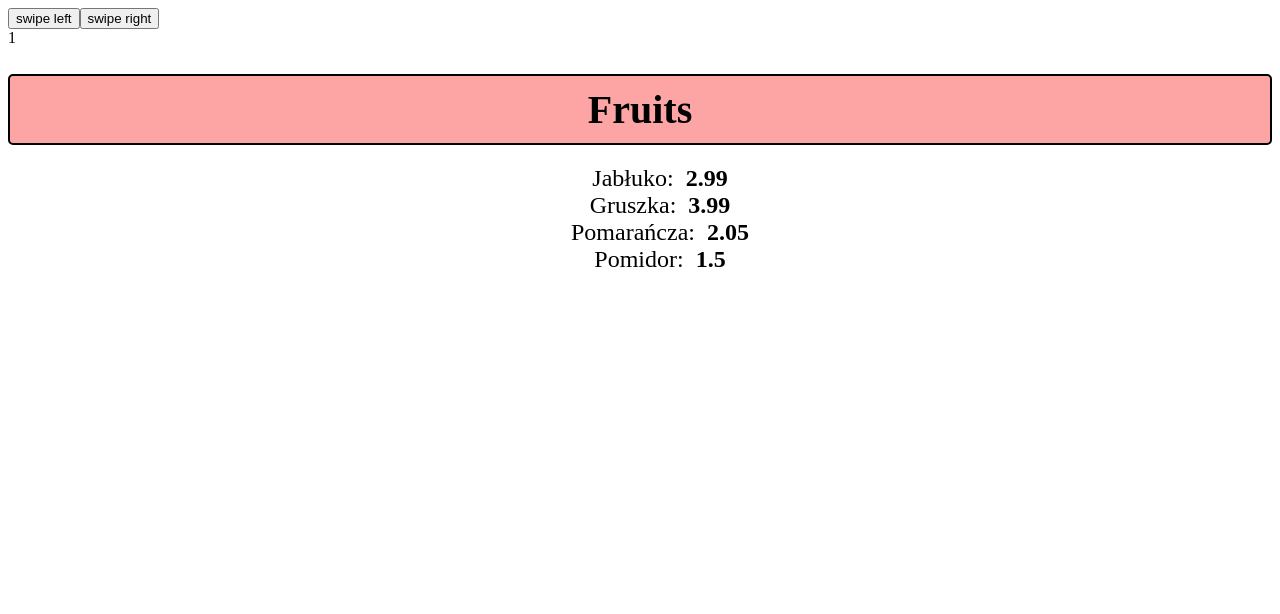
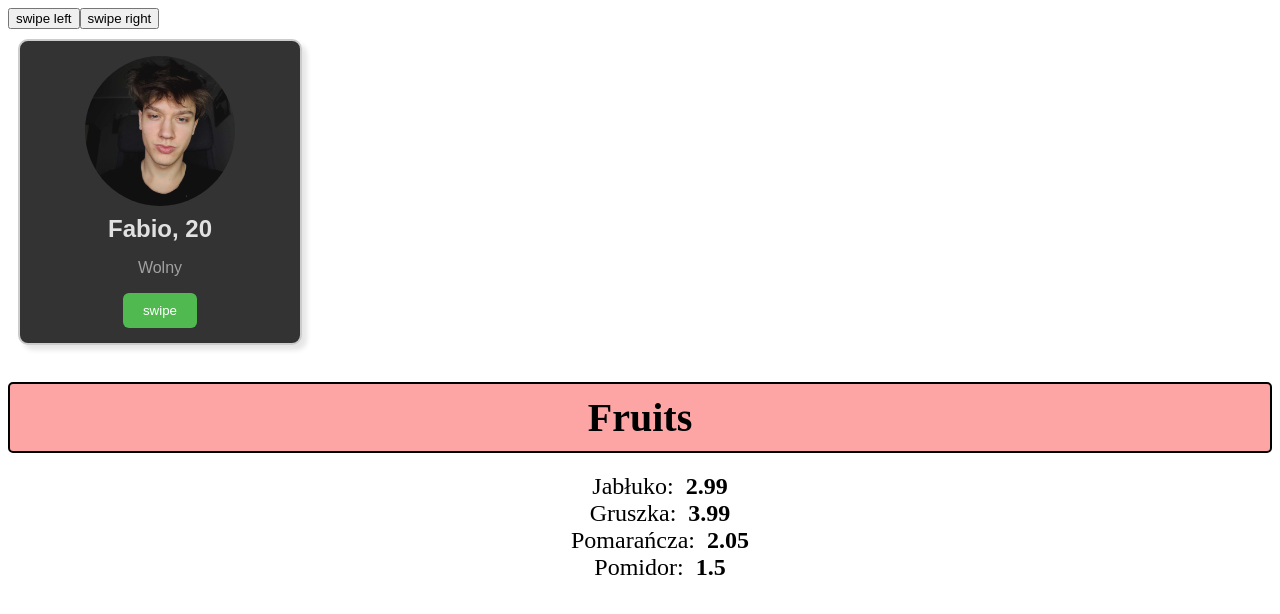
Before and after one commit to Warrgun/react-frontend, a React (Vite) app in the folder my-react-app/: page / in a window 1280 px wide. Shown: the top 614 px of the page. Built offline with nearby package versions, Linux system fonts and the light colour scheme.

Commit message:
swipecards

```diff
--- a/my-react-app/src/SlidingCards.jsx
+++ b/my-react-app/src/SlidingCards.jsx
@@ -30,7 +30,7 @@ function SlidingCards({
                 <button onClick={swipeLeft}>swipe left</button>
                 <button onClick={swipeRight}>swipe right</button>
                 <div>
-                    {currentItem.id}
+                    {currentItem.comp}
                 </div>
             </div>
     );
```
